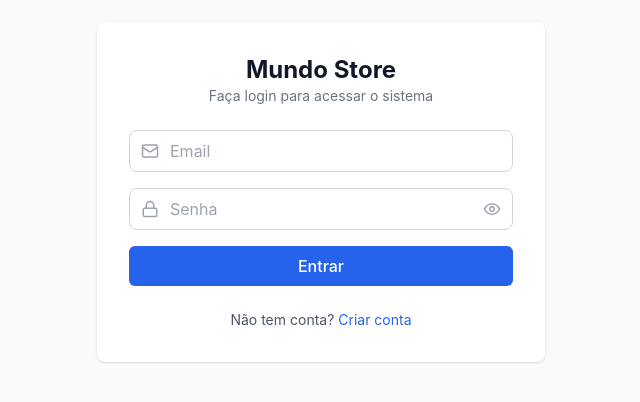
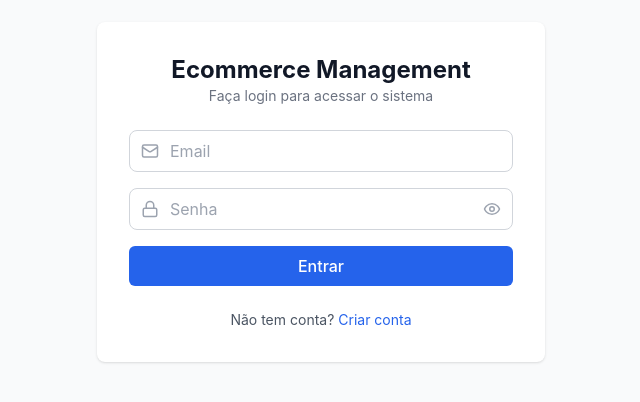
Before and after one commit to arlindolazaro/electronics-store-web, a React (Vite) app: page /login in a window 1280 px wide. Shown: the part 208-610 px from the top of the page, without its empty margins (319-959 px from the left). Built offline with nearby package versions, Linux system fonts and the light colour scheme; no server answers.

Commit message:
feat: implementar páginas de autenticação (login e registo)

```diff
--- a/src/pages/Login.tsx
+++ b/src/pages/Login.tsx
@@ -50,7 +50,7 @@
   return (
     <div className="min-h-screen bg-gray-50 flex justify-center items-center px-4">
       <div className="w-full max-w-md bg-white p-8 rounded-lg shadow">
-        <h2 className="text-2xl font-bold text-center">Mundo Store</h2>
+        <h2 className="text-2xl font-bold text-center">Ecommerce Management</h2>
         <p className="text-sm text-center text-gray-500 mb-6">
           Faça login para acessar o sistema
         </p>
--- a/src/pages/Register.tsx
+++ b/src/pages/Register.tsx
@@ -64,7 +64,7 @@
       <div className="w-full max-w-md bg-white p-8 rounded-lg shadow">
         <h2 className="text-2xl font-bold text-center">Criar conta</h2>
         <p className="text-sm text-center text-gray-500 mb-6">
-          Registre-se no Mundo Store
+          Registre-se no Ecommerce Management
         </p>
 
         <form onSubmit={handleSubmit(onSubmit)} className="space-y-4">
```
